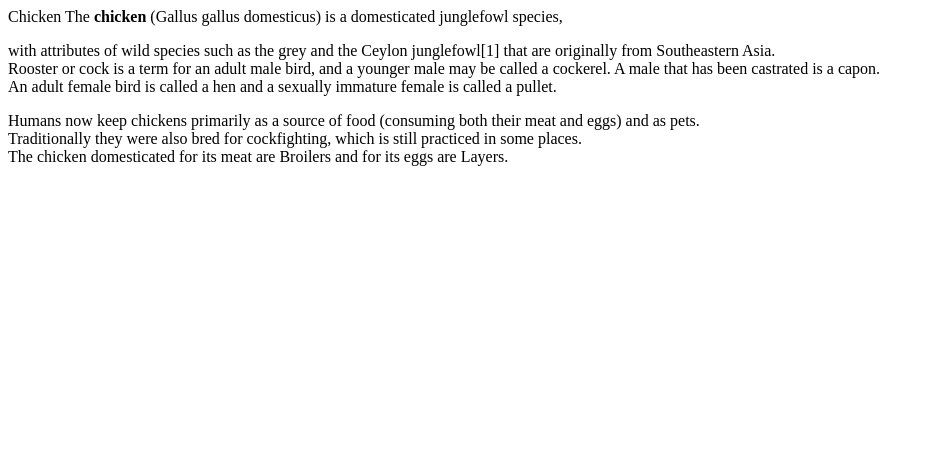
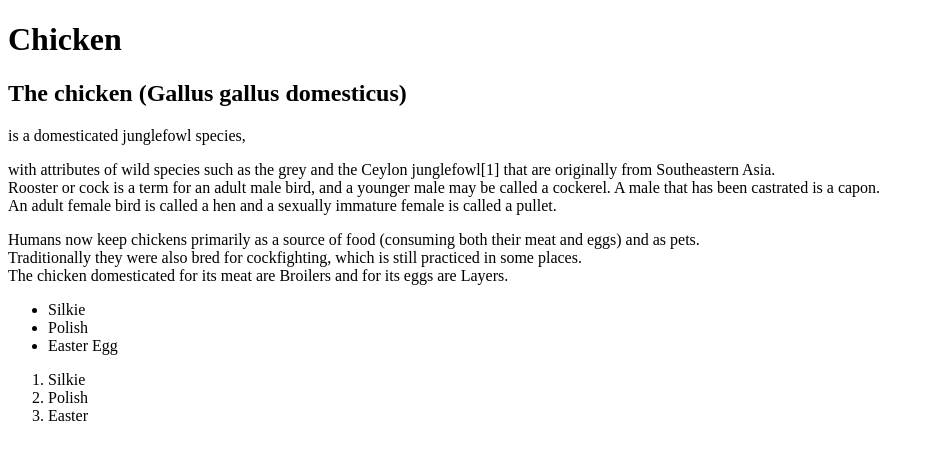
Before and after one commit to taemin-kwon93/WebDeveloperBootcamp, a plain HTML site: page first-projecrt/chickens.html in a window 1280 px wide. Shown: the whole page, without its empty margins (0-934 px from the left). Drawn offline with Linux system fonts and the light colour scheme.

Commit message:
feat: some tag
- <ul>
- <ol>

un ordered list
ordered list

- <li>
list items

```diff
--- a/first-projecrt/chickens.html
+++ b/first-projecrt/chickens.html
@@ -1,9 +1,33 @@
-Chicken
-The <b>chicken</b> (Gallus gallus domesticus) is a domesticated junglefowl species,
+<!doctype html>
+<html lang="en">
+<head>
+    <meta charset="UTF-8">
+    <meta name="viewport"
+          content="width=device-width, user-scalable=no, initial-scale=1.0, maximum-scale=1.0, minimum-scale=1.0">
+    <meta http-equiv="X-UA-Compatible" content="ie=edge">
+    <title>Document</title>
+</head>
+<body>
+<h1>Chicken</h1>
+<h2>The <b>chicken</b> (Gallus gallus domesticus)</h2>
+is a domesticated junglefowl species,
 <p>with attributes of wild species such as the grey and the Ceylon junglefowl[1] that are originally from Southeastern Asia.<br/>
-Rooster or cock is a term for an adult male bird, and a younger male may be called a cockerel. A male that has been castrated is a capon.<br/>
-An adult female bird is called a hen and a sexually immature female is called a pullet.<br/></p>
+    Rooster or cock is a term for an adult male bird, and a younger male may be called a cockerel. A male that has been castrated is a capon.<br/>
+    An adult female bird is called a hen and a sexually immature female is called a pullet.<br/></p>
 <!-- p 태그는 블록레벨을 강제로 적용한다. -->
 <p>Humans now keep chickens primarily as a source of food (consuming both their meat and eggs) and as pets.<br/>
-Traditionally they were also bred for cockfighting, which is still practiced in some places.<br/>
-The chicken domesticated for its meat are Broilers and for its eggs are Layers.</p>
+    Traditionally they were also bred for cockfighting, which is still practiced in some places.<br/>
+    The chicken domesticated for its meat are Broilers and for its eggs are Layers.</p>
+
+<ul>
+    <li>Silkie</li>
+    <li>Polish</li>
+    <li>Easter Egg</li>
+</ul>
+<ol>
+    <li>Silkie</li>
+    <li>Polish</li>
+    <li>Easter</li>
+</ol>
+</body>
+</html>
```
